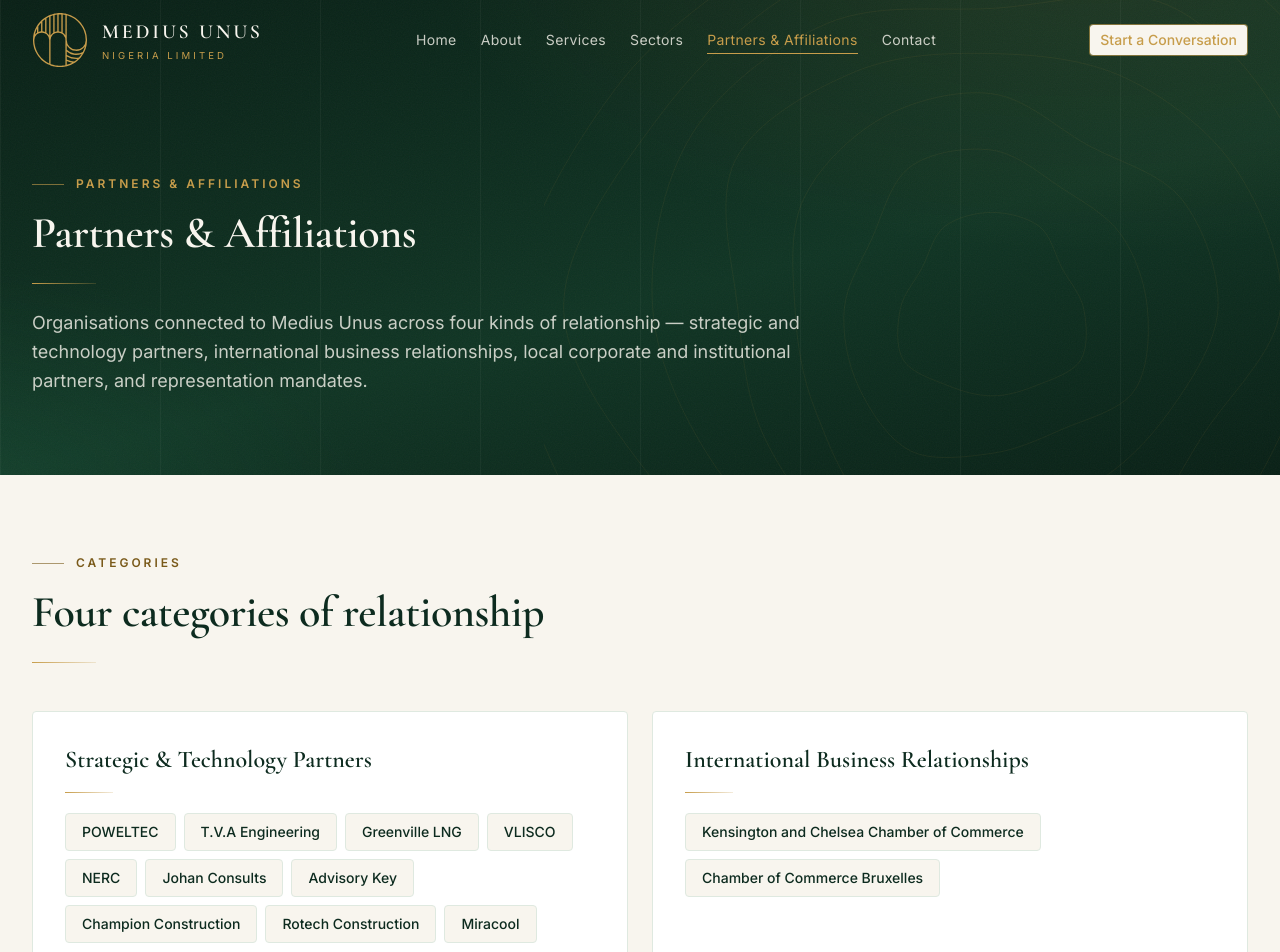
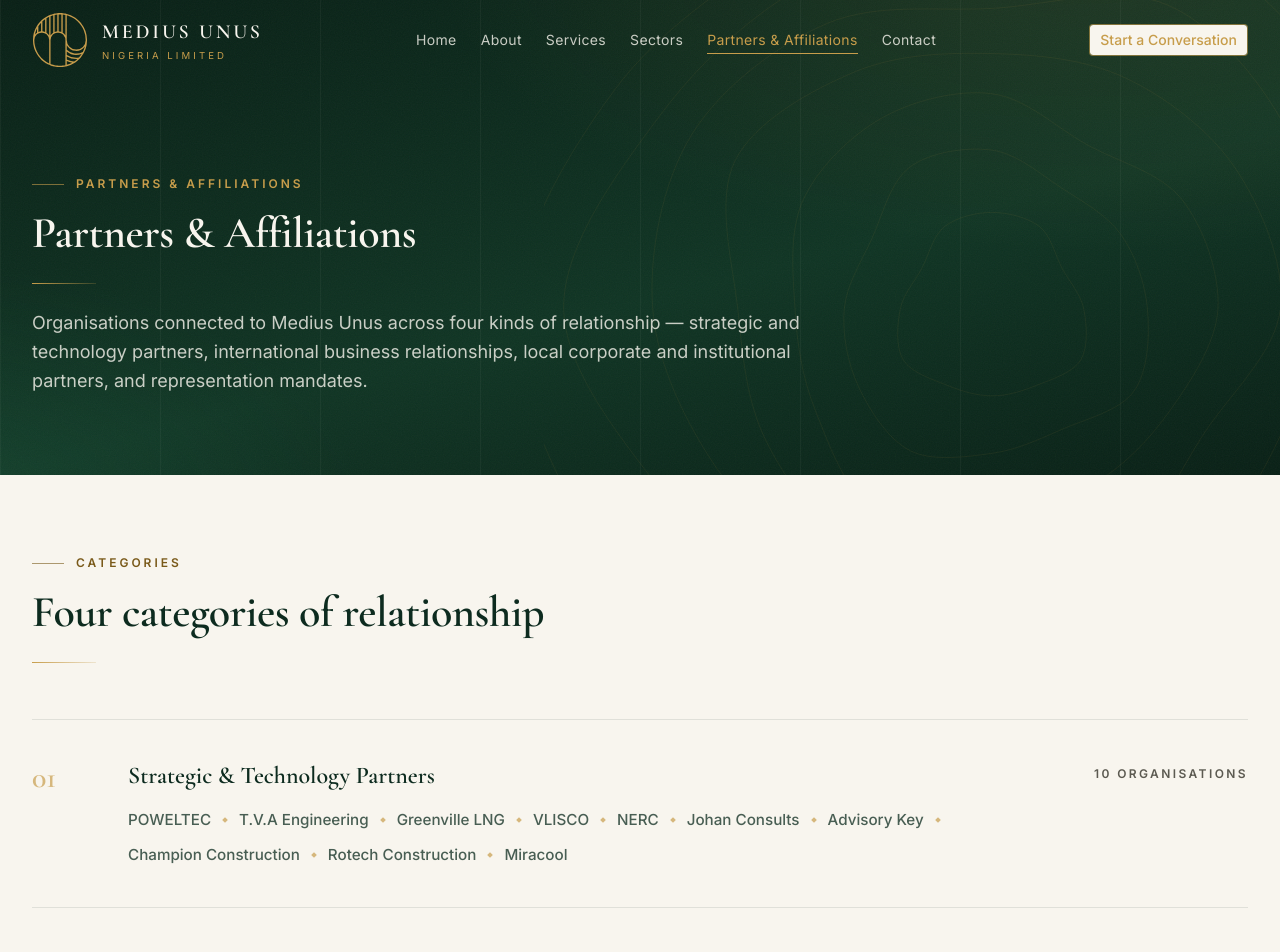
Before and after one commit to codewith-zach/Medius-Unus, a Next.js app: page /partners in a window 1280 px wide. Shown: the top 952 px of the page. Built offline with nearby package versions, Linux system fonts and the light colour scheme.

Commit message:
Partners & Affiliations: editorial index layout
Replace boxed cards + pill chips with numbered rows (01-04) divided by
hairlines; organisation names as clean typography with gold diamond
separators echoing the marquee; right-aligned counts. Matches the
services list language.

```diff
--- a/app/partners/page.tsx
+++ b/app/partners/page.tsx
@@ -1,3 +1,4 @@
+import { Fragment } from "react";
 import type { Metadata } from "next";
 import { PageHero, SectionHeading } from "@/components/section";
 import { Reveal } from "@/components/reveal";
@@ -25,24 +26,40 @@
             eyebrow="Categories"
             title="Four categories of relationship"
           />
-          <div className="mt-12 grid gap-6 md:grid-cols-2">
+          <div className="mt-14 border-t border-navy/10">
             {partnerCategories.map((c, i) => (
-              <Reveal key={c.title} delay={(i % 2) * 0.08}>
-                <div className="h-full rounded border border-sand bg-white p-6 sm:p-8">
+              <Reveal key={c.title} delay={i * 0.06}>
+                <div className="grid gap-4 border-b border-navy/10 py-8 sm:grid-cols-[4rem_1fr_auto] sm:gap-8 sm:py-10">
+                  <span
+                    aria-hidden
+                    className="font-heading text-2xl font-semibold text-gold/70 sm:text-3xl"
+                  >
+                    {String(i + 1).padStart(2, "0")}
+                  </span>
+                  <div>
                     <h2 className="font-heading text-xl font-semibold text-navy sm:text-2xl">
                       {c.title}
                     </h2>
-                  <div className="gold-rule mt-4 w-12" aria-hidden />
-                  <ul className="mt-5 flex flex-wrap gap-2">
-                    {c.orgs.map((o) => (
+                    <ul className="mt-4 flex flex-wrap items-center gap-x-3 gap-y-2.5">
+                      {c.orgs.map((o, oi) => (
+                        <Fragment key={o}>
+                          {oi > 0 && (
                             <li
-                        key={o}
-                        className="rounded border border-sand bg-cream px-4 py-2 text-sm font-medium text-navy"
-                      >
+                              aria-hidden
+                              className="h-1 w-1 rotate-45 bg-gold/70"
+                            />
+                          )}
+                          <li className="text-sm font-medium leading-relaxed text-navy/75 sm:text-[0.95rem]">
                             {o}
                           </li>
+                        </Fragment>
                       ))}
                     </ul>
+                  </div>
+                  <span className="hidden self-start pt-1.5 text-xs font-semibold uppercase tracking-[0.2em] text-muted-foreground sm:block">
+                    {c.orgs.length}{" "}
+                    {c.orgs.length === 1 ? "organisation" : "organisations"}
+                  </span>
                 </div>
               </Reveal>
             ))}
```
Lines whose indentation alone changed are shown as unchanged.
